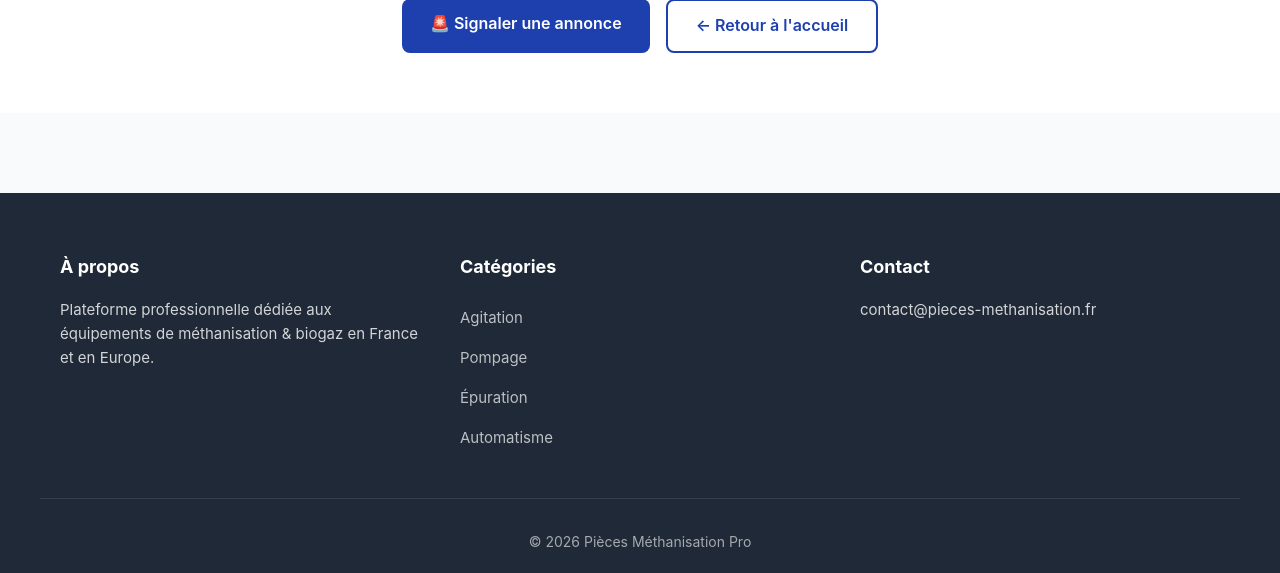
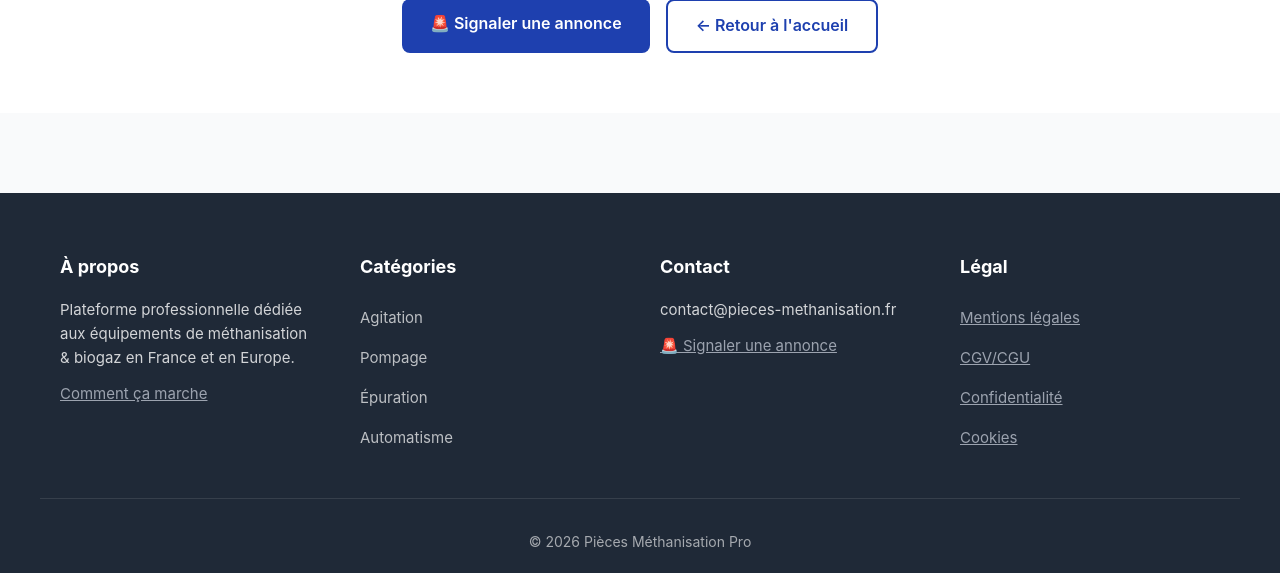
Before and after one commit to jeanlura92-alt/pieces-methanisation, a FastAPI app: page /comment-ca-marche in a window 1280 px wide. Shown: the part 4711-5284 px from the top of the page. Run offline with FastAPI, Linux system fonts and the light colour scheme.

Commit message:
Update footer with links to legal pages and DSA compliance pages
Co-authored-by: jeanlura92-alt <235302261+jeanlura92-alt@users.noreply.github.com>

```diff
--- a/app/templates/base.html
+++ b/app/templates/base.html
@@ -31,6 +31,9 @@
             Plateforme professionnelle dédiée aux équipements de
             méthanisation & biogaz en France et en Europe.
           </p>
+          <p style="margin-top: 12px;">
+            <a href="/comment-ca-marche" style="color: var(--text-light); text-decoration: underline;">Comment ça marche</a>
+          </p>
         </div>
         <div>
           <h4>Catégories</h4>
@@ -44,6 +47,18 @@
         <div>
           <h4>Contact</h4>
           <p>contact@pieces-methanisation.fr</p>
+          <p style="margin-top: 12px;">
+            <a href="/signaler" style="color: var(--text-light); text-decoration: underline;">🚨 Signaler une annonce</a>
+          </p>
+        </div>
+        <div>
+          <h4>Légal</h4>
+          <ul>
+            <li><a href="/mentions-legales" style="color: var(--text-light); text-decoration: underline;">Mentions légales</a></li>
+            <li><a href="/cgv" style="color: var(--text-light); text-decoration: underline;">CGV/CGU</a></li>
+            <li><a href="/politique-confidentialite" style="color: var(--text-light); text-decoration: underline;">Confidentialité</a></li>
+            <li><a href="/cookies" style="color: var(--text-light); text-decoration: underline;">Cookies</a></li>
+          </ul>
         </div>
       </div>
       <div class="container copyright">
```
